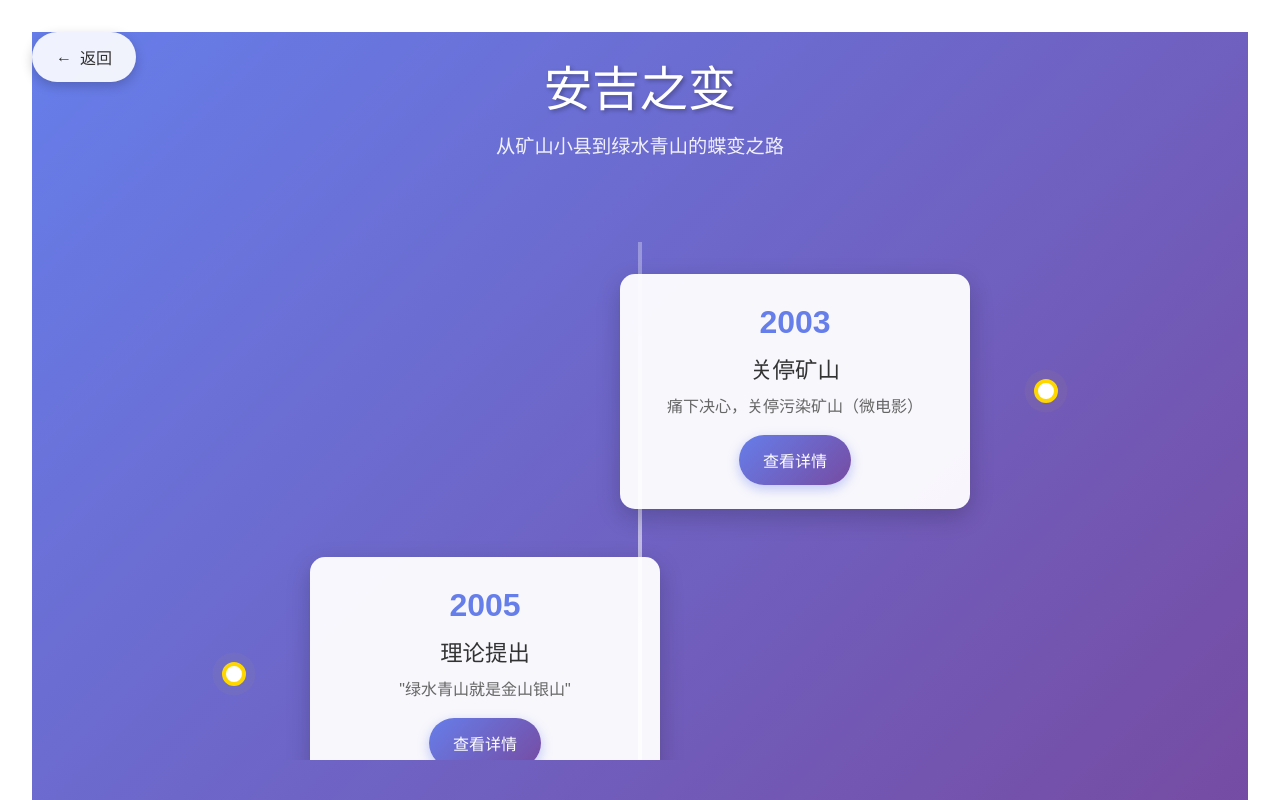
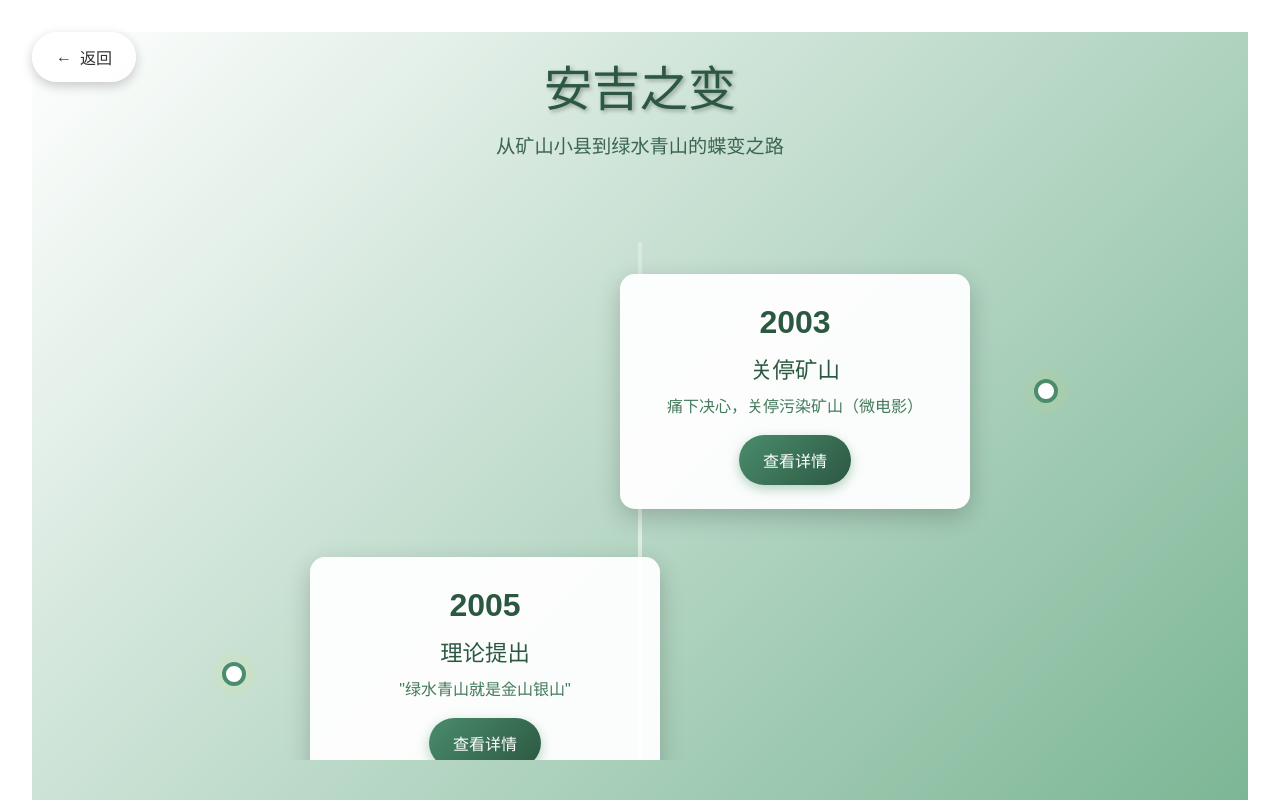
Before and after one commit to Aurora-0413/greengold, a Vue app in the folder green-gold/: page /anji-timeline in a window 1280 px wide. Built offline with nearby package versions, Linux system fonts and the light colour scheme.

Commit message:
安吉之变界面美化

```diff
--- a/green-gold/src/components/AnjiTimeline.vue
+++ b/green-gold/src/components/AnjiTimeline.vue
@@ -138,7 +138,7 @@ export default {
 <style scoped>
 .timeline-container {
   min-height: 100vh;
-  background: linear-gradient(135deg, #667eea 0%, #764ba2 100%);
+  background: linear-gradient(135deg, #ffffff 0%, #7ab594 100%);
   padding: 2rem;
   overflow-x: hidden;
   position: relative;
@@ -146,7 +146,7 @@ export default {
 
 .timeline-header {
   text-align: center;
-  color: white;
+  color: #2c5841;
   margin-bottom: 3rem;
   animation: fadeInDown 1s ease;
 }
@@ -244,11 +244,11 @@ export default {
   width: 24px;
   height: 24px;
   background: white;
-  border: 4px solid #ffd700;
+  border: 4px solid #4a8c6c;
   border-radius: 50%;
   cursor: pointer;
   transition: all 0.3s ease;
-  box-shadow: 0 0 0 0 rgba(255, 215, 0, 0.7);
+  box-shadow: 0 0 0 0 rgba(74, 140, 108, 0.7);
   animation: pulse 2s infinite;
   z-index: 2;
 }
@@ -256,8 +256,8 @@ export default {
 .timeline-item.active .timeline-dot,
 .timeline-dot:hover {
   transform: scale(1.5);
-  background: #ffd700;
-  box-shadow: 0 0 20px rgba(255, 215, 0, 0.8);
+  background: #4a8c6c;
+  box-shadow: 0 0 20px rgba(74, 140, 108, 0.8);
 }
 
 .timeline-content {
@@ -279,26 +279,26 @@ export default {
 .year {
   font-size: 2rem;
   font-weight: bold;
-  color: #667eea;
+  color: #2c5841;
   margin-bottom: 0.5rem;
 }
 
 .event-title {
   font-size: 1.4rem;
   font-weight: bold;
-  color: #333;
+  color: #2c5841;
   margin-bottom: 0.5rem;
 }
 
 .event-desc {
   font-size: 1rem;
-  color: #666;
+  color: #447a5c;
   margin-bottom: 1rem;
   line-height: 1.5;
 }
 
 .view-btn {
-  background: linear-gradient(135deg, #667eea 0%, #764ba2 100%);
+  background: linear-gradient(135deg, #4a8c6c 0%, #2c5841 100%);
   color: white;
   border: none;
   padding: 0.8rem 1.5rem;
@@ -307,12 +307,12 @@ export default {
   font-size: 1rem;
   font-weight: 600;
   transition: all 0.3s ease;
-  box-shadow: 0 4px 12px rgba(102, 126, 234, 0.4);
+  box-shadow: 0 4px 12px rgba(74, 140, 108, 0.4);
 }
 
 .view-btn:hover {
   transform: translateY(-2px);
-  box-shadow: 0 6px 16px rgba(102, 126, 234, 0.6);
+  box-shadow: 0 6px 16px rgba(74, 140, 108, 0.6);
 }
 
 /* 视频弹窗 */
```
Also changed, not shown: green-gold/src/assets/images/1.png, green-gold/src/assets/images/2.png (deleted).
